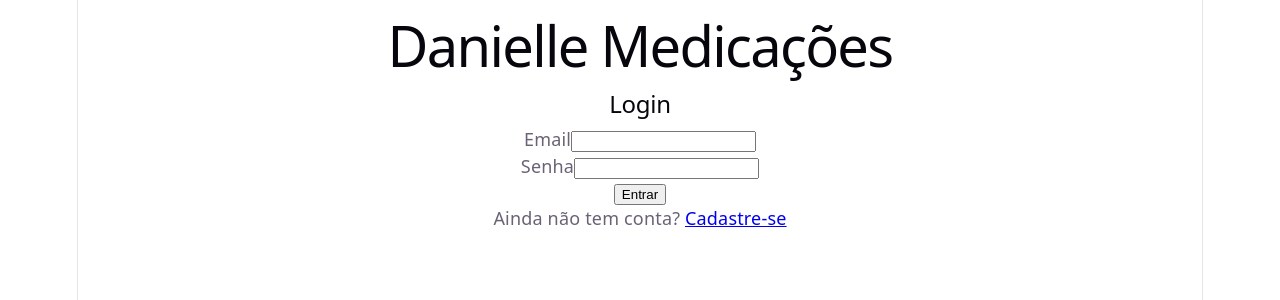
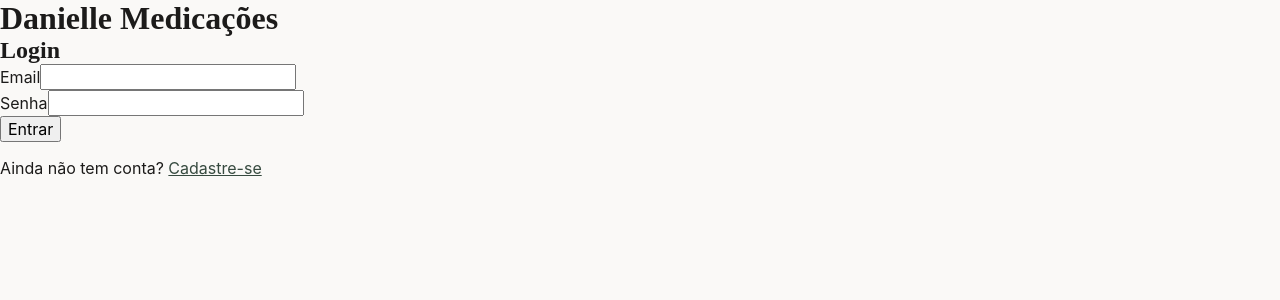
Before and after one commit to dev-Jacinto/Danielle-medicacoes, a React app in the folder frontend/: page /login in a window 1280 px wide. Shown: the top 300 px of the page. Built offline with nearby package versions, Linux system fonts and the light colour scheme; no server answers; the HTML template or start-up script is replaced by a standard one.

Commit message:
style: adiciona variaveis de design e fontes (Fraunces + Inter)

```diff
--- a/frontend/src/index.css
+++ b/frontend/src/index.css
@@ -1,111 +1,44 @@
+/* Variáveis de design (design tokens) — usadas em todo o projeto */
 :root {
-  --text: #6b6375;
-  --text-h: #08060d;
-  --bg: #fff;
-  --border: #e5e4e7;
-  --code-bg: #f4f3ec;
-  --accent: #aa3bff;
-  --accent-bg: rgba(170, 59, 255, 0.1);
-  --accent-border: rgba(170, 59, 255, 0.5);
-  --social-bg: rgba(244, 243, 236, 0.5);
-  --shadow:
-    rgba(0, 0, 0, 0.1) 0 10px 15px -3px, rgba(0, 0, 0, 0.05) 0 4px 6px -2px;
+  --cor-fundo: #faf9f7;
+  --cor-texto: #1c1b1a;
+  --cor-texto-suave: #6b6862;
+  --cor-destaque: #4a6355;
+  --cor-destaque-escuro: #364a3f;
+  --cor-borda: #d9d6d0;
+  --cor-erro: #b3413a;
+  --cor-branco: #ffffff;
 
-  --sans: system-ui, 'Segoe UI', Roboto, sans-serif;
-  --heading: system-ui, 'Segoe UI', Roboto, sans-serif;
-  --mono: ui-monospace, Consolas, monospace;
-
-  font: 18px/145% var(--sans);
-  letter-spacing: 0.18px;
-  color-scheme: light dark;
-  color: var(--text);
-  background: var(--bg);
-  font-synthesis: none;
-  text-rendering: optimizeLegibility;
-  -webkit-font-smoothing: antialiased;
-  -moz-osx-font-smoothing: grayscale;
-
-  @media (max-width: 1024px) {
-    font-size: 16px;
-  }
+  --fonte-display: 'Fraunces', serif;
+  --fonte-corpo: 'Inter', sans-serif;
 }
 
-@media (prefers-color-scheme: dark) {
-  :root {
-    --text: #9ca3af;
-    --text-h: #f3f4f6;
-    --bg: #16171d;
-    --border: #2e303a;
-    --code-bg: #1f2028;
-    --accent: #c084fc;
-    --accent-bg: rgba(192, 132, 252, 0.15);
-    --accent-border: rgba(192, 132, 252, 0.5);
-    --social-bg: rgba(47, 48, 58, 0.5);
-    --shadow:
-      rgba(0, 0, 0, 0.4) 0 10px 15px -3px, rgba(0, 0, 0, 0.25) 0 4px 6px -2px;
-  }
-
-  #social .button-icon {
-    filter: invert(1) brightness(2);
-  }
+* {
+  box-sizing: border-box;
 }
 
 body {
   margin: 0;
+  font-family: var(--fonte-corpo);
+  color: var(--cor-texto);
+  background: var(--cor-fundo);
 }
 
-#root {
-  width: 1126px;
-  max-width: 100%;
-  margin: 0 auto;
-  text-align: center;
-  border-inline: 1px solid var(--border);
-  min-height: 100svh;
-  display: flex;
-  flex-direction: column;
-  box-sizing: border-box;
-}
-
-h1,
-h2 {
-  font-family: var(--heading);
-  font-weight: 500;
-  color: var(--text-h);
-}
-
-h1 {
-  font-size: 56px;
-  letter-spacing: -1.68px;
-  margin: 32px 0;
-  @media (max-width: 1024px) {
-    font-size: 36px;
-    margin: 20px 0;
-  }
-}
-h2 {
-  font-size: 24px;
-  line-height: 118%;
-  letter-spacing: -0.24px;
-  margin: 0 0 8px;
-  @media (max-width: 1024px) {
-    font-size: 20px;
-  }
-}
-p {
+h1, h2, h3 {
+  font-family: var(--fonte-display);
+  font-weight: 600;
   margin: 0;
 }
 
-code,
-.counter {
-  font-family: var(--mono);
-  display: inline-flex;
-  border-radius: 4px;
-  color: var(--text-h);
+input, button {
+  font-family: var(--fonte-corpo);
+  font-size: 1rem;
 }
 
-code {
-  font-size: 15px;
-  line-height: 135%;
-  padding: 4px 8px;
-  background: var(--code-bg);
+button {
+  cursor: pointer;
 }
+
+a {
+  color: var(--cor-destaque-escuro);
+}
```
